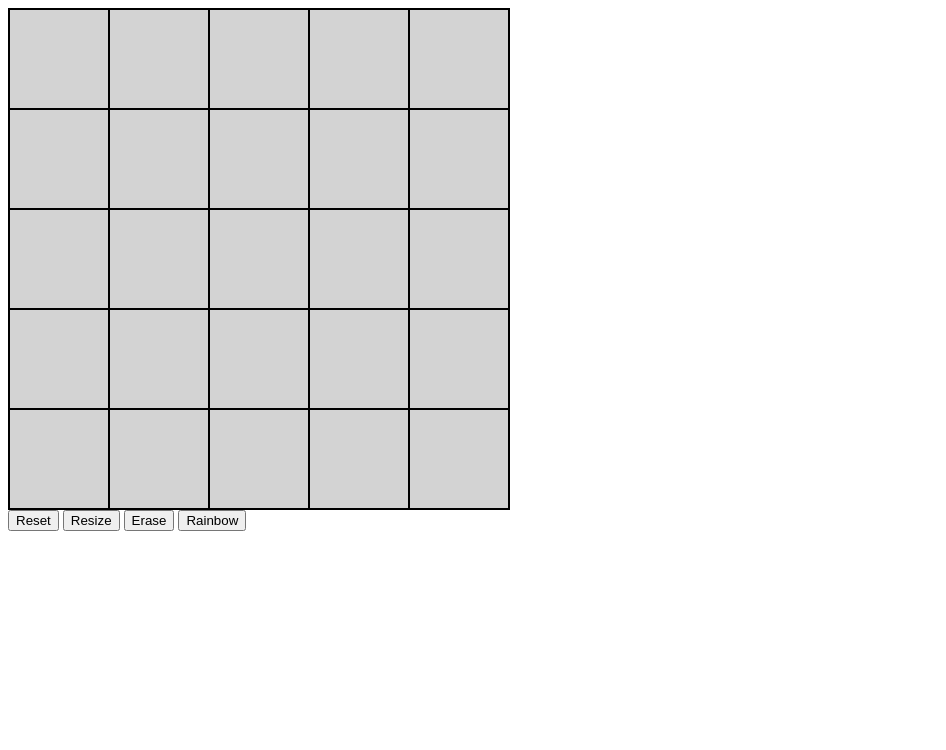
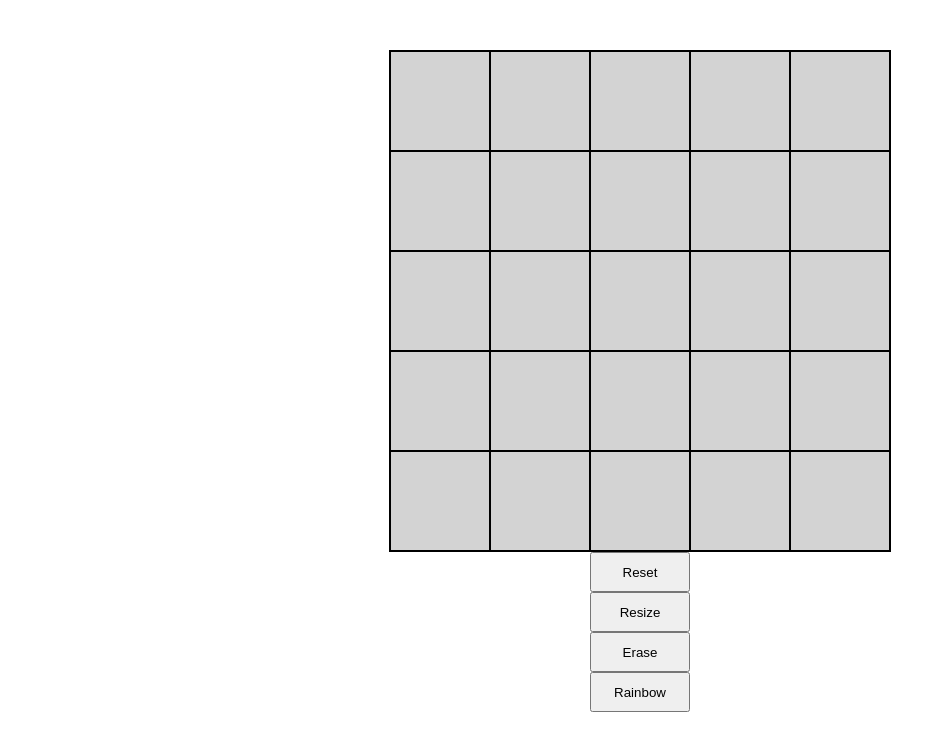
Before and after one commit to anlegi/etch-a-sketch, a plain HTML site: page index.html in a window 1280 px wide. Shown: the whole page, without its empty margins (0-946 px from the left). Drawn offline with Linux system fonts and the light colour scheme.

Commit message:
Center grid and change buttons

```diff
--- a/index.html
+++ b/index.html
@@ -8,10 +8,12 @@
   <title>Etch-A-Sketch</title>
 </head>
 <body>
-  <div class="container"></div>
-  <button id="reset">Reset</button>
-  <button id="resize">Resize</button>
-  <button id="erase">Erase</button>
-  <button id="randomColor">Rainbow</button>
+  <div class="center-wrapper">
+    <div class="container"></div>
+    <button id="reset">Reset</button>
+    <button id="resize">Resize</button>
+    <button id="erase">Erase</button>
+    <button id="randomColor">Rainbow</button>
+  </div>
 </body>
 </html>
--- a/style.css
+++ b/style.css
@@ -16,3 +16,16 @@
   border: 1px solid black;
   background-color: lightgrey;
 }
+
+.center-wrapper {
+  margin-top: 50px;
+  display: flex;
+  flex-direction: column;
+  align-items: center;
+}
+
+button {
+  width: 100px;
+  height: 40px;
+  cursor: pointer;
+}
```
